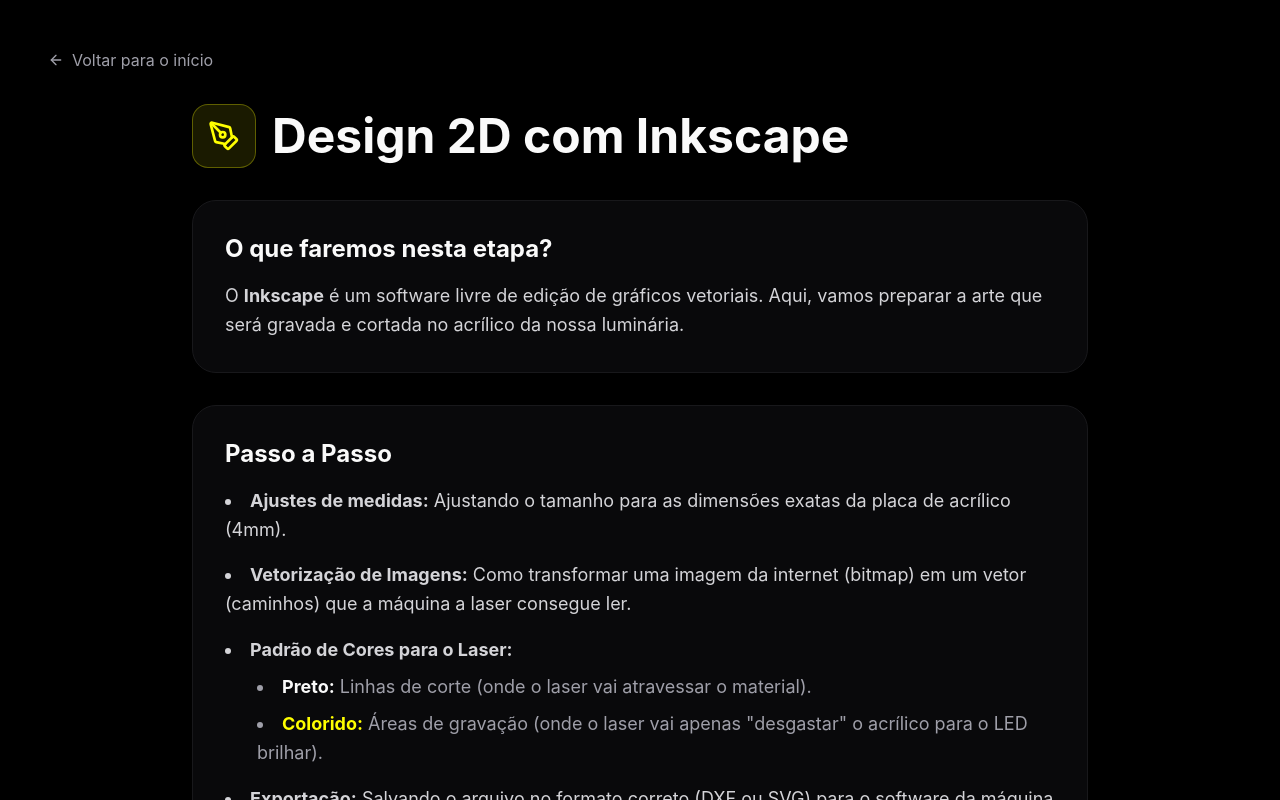
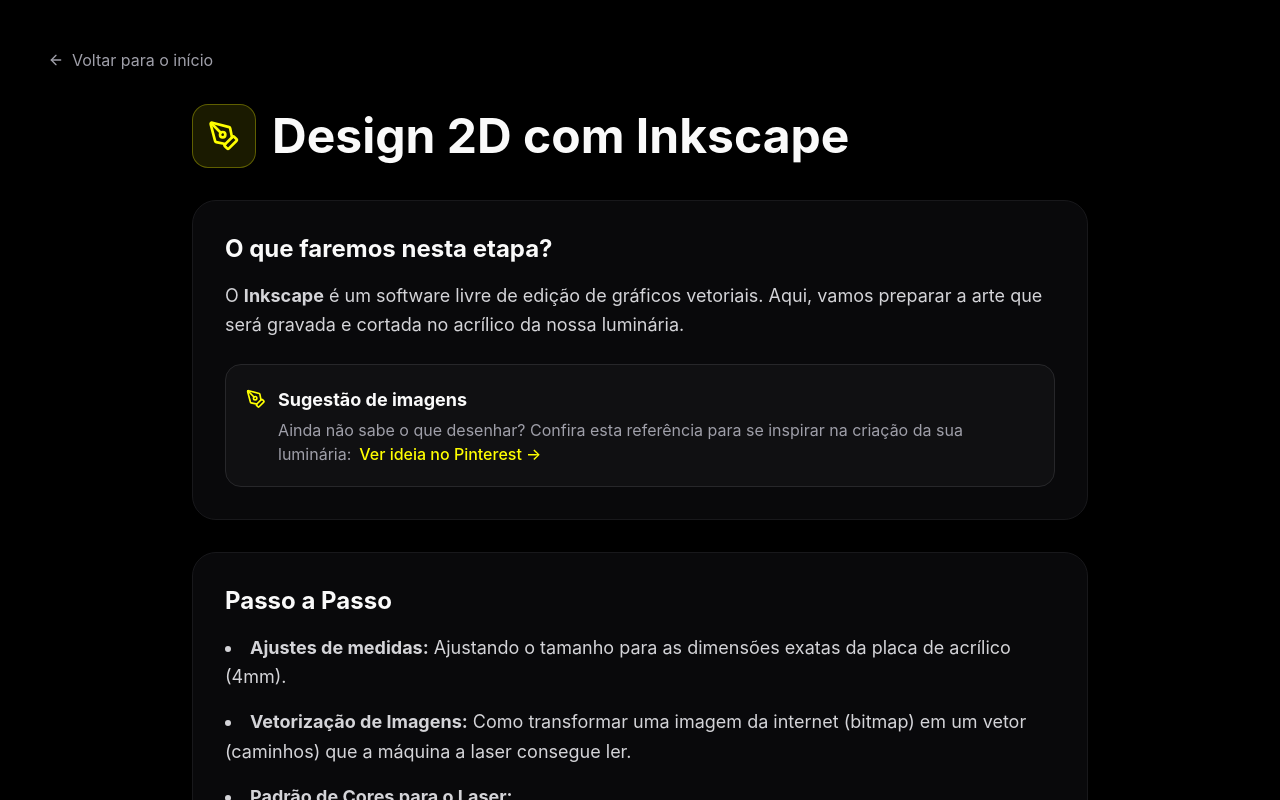
Before and after one commit to marceloengvs-hub/https-github.com-marceloengvs-hub-Oficina_Maker, a Next.js app: page /inkscape in a window 1280 px wide. Shown: the top 800 px of the page. Built offline with nearby package versions, Linux system fonts and the light colour scheme.

Commit message:
feat: adiciona sugestao de imagens do Pinterest na pagina do Inkscape

```diff
--- a/app/inkscape/page.tsx
+++ b/app/inkscape/page.tsx
@@ -17,7 +17,22 @@
         <div className="space-y-8 text-zinc-300 text-lg leading-relaxed">
           <section className="bg-zinc-950 p-8 rounded-3xl border border-zinc-900">
             <h2 className="text-2xl font-bold text-zinc-50 mb-4">O que faremos nesta etapa?</h2>
-            <p>O <strong>Inkscape</strong> é um software livre de edição de gráficos vetoriais. Aqui, vamos preparar a arte que será gravada e cortada no acrílico da nossa luminária.</p>
+            <p className="mb-6">O <strong>Inkscape</strong> é um software livre de edição de gráficos vetoriais. Aqui, vamos preparar a arte que será gravada e cortada no acrílico da nossa luminária.</p>
+
+            <div className="p-5 bg-zinc-900/50 rounded-2xl border border-zinc-800 flex items-start gap-3">
+              <div className="mt-1">
+                <PenTool className="w-5 h-5 text-[#FFFF00]" />
+              </div>
+              <div>
+                <h3 className="font-bold text-zinc-50 mb-1">Sugestão de imagens</h3>
+                <p className="text-zinc-400 text-base">
+                  Ainda não sabe o que desenhar? Confira esta referência para se inspirar na criação da sua luminária:
+                  <a href="https://br.pinterest.com/pin/940407965954598630/" target="_blank" rel="noopener noreferrer" className="text-[#FFFF00] hover:underline ml-2 font-medium">
+                    Ver ideia no Pinterest &rarr;
+                  </a>
+                </p>
+              </div>
+            </div>
           </section>
           <section className="bg-zinc-950 p-8 rounded-3xl border border-zinc-900">
             <h2 className="text-2xl font-bold text-zinc-50 mb-4">Passo a Passo</h2>
```
